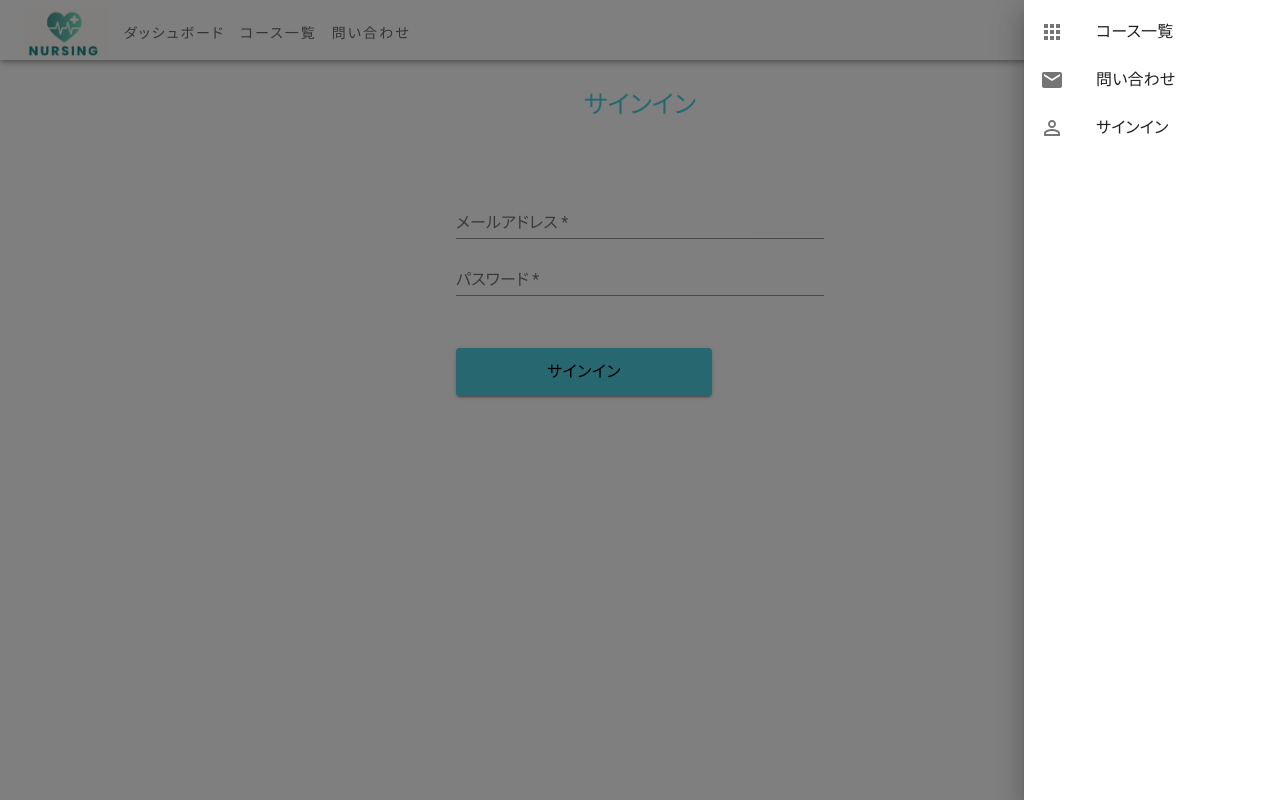
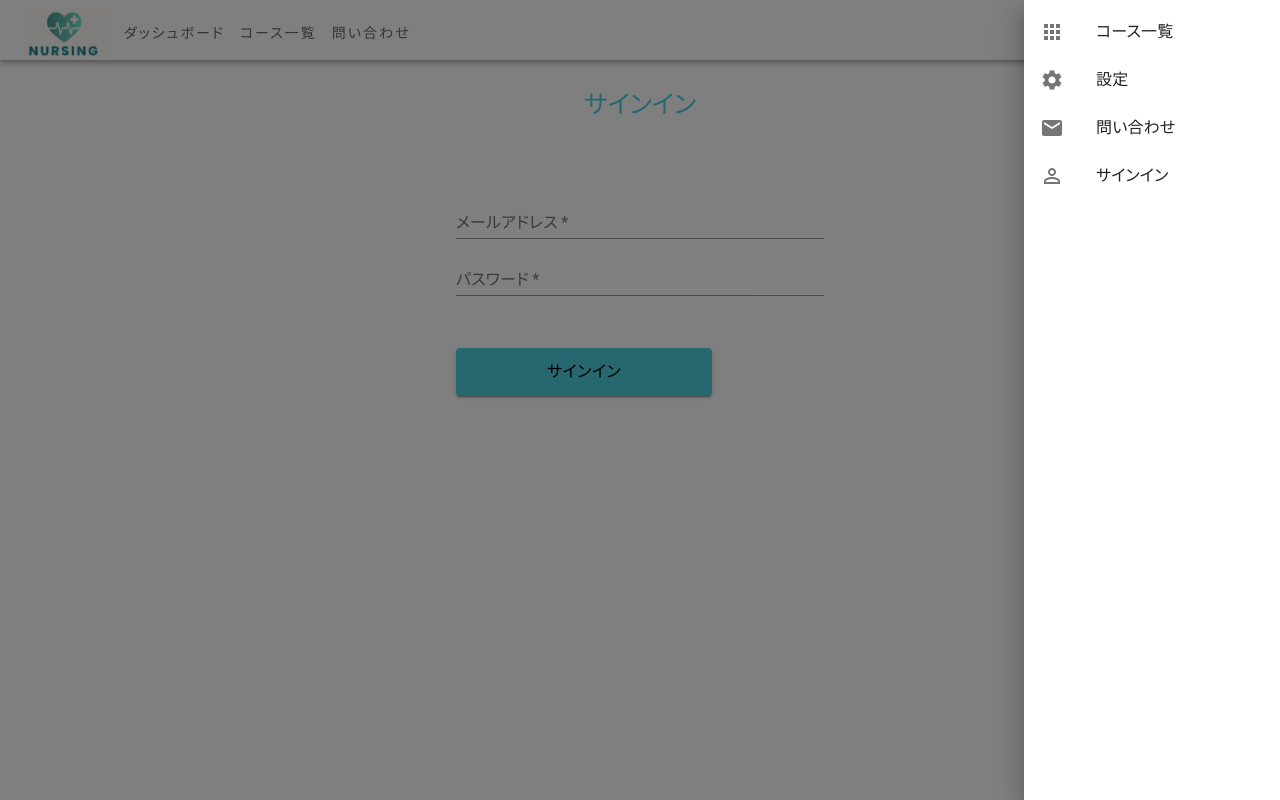
Before and after one commit to S42100254h/pean-nurse, a React (Create React App) app in the folder front/: page /signin in a window 1280 px wide. Both pictures are taken after a click on the button 1236 px from the left and 32 px from the top of the page. Built offline with nearby package versions, Linux system fonts and the light colour scheme.

Commit message:
add Setting path to ClosableDrawer

```diff
--- a/front/src/components/Header/ClosableDrawer.jsx
+++ b/front/src/components/Header/ClosableDrawer.jsx
@@ -2,6 +2,7 @@ import React from "react";
 import { Drawer, List, ListItem, ListItemIcon, ListItemText } from "@material-ui/core";
 import AppsIcon from "@material-ui/icons/Apps";
 import ExitToAppIcon from "@material-ui/icons/ExitToApp";
+import SettingsIcon from "@material-ui/icons/Settings";
 import PermIdentityIcon from "@material-ui/icons/PermIdentity";
 import { Email } from "@material-ui/icons";
 import { makeStyles } from "@material-ui/styles";
@@ -49,6 +50,12 @@ const ClosableDrawer = (props) => {
       icon: <AppsIcon />,
       id: "courses",
       value: "/courses",
+    },
+    {
+      func: selectMenu,
+      label: "設定",
+      icon: <SettingsIcon />,
+      value: "/setting",
     },
     {
       func: selectMenu,
```
